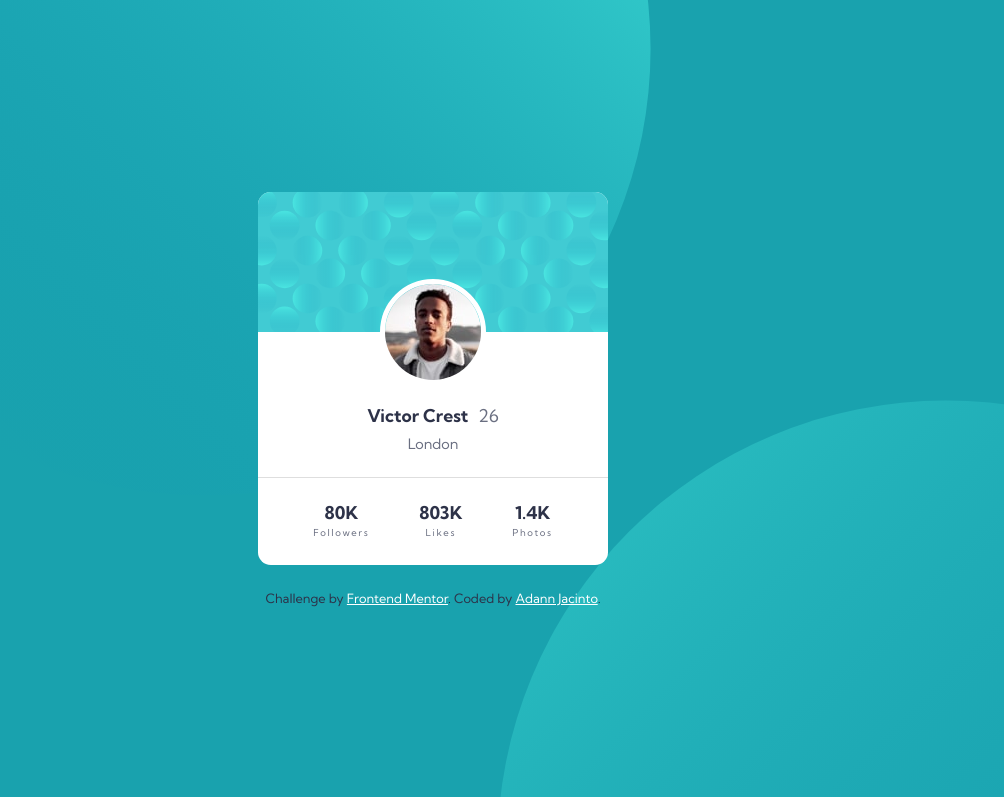
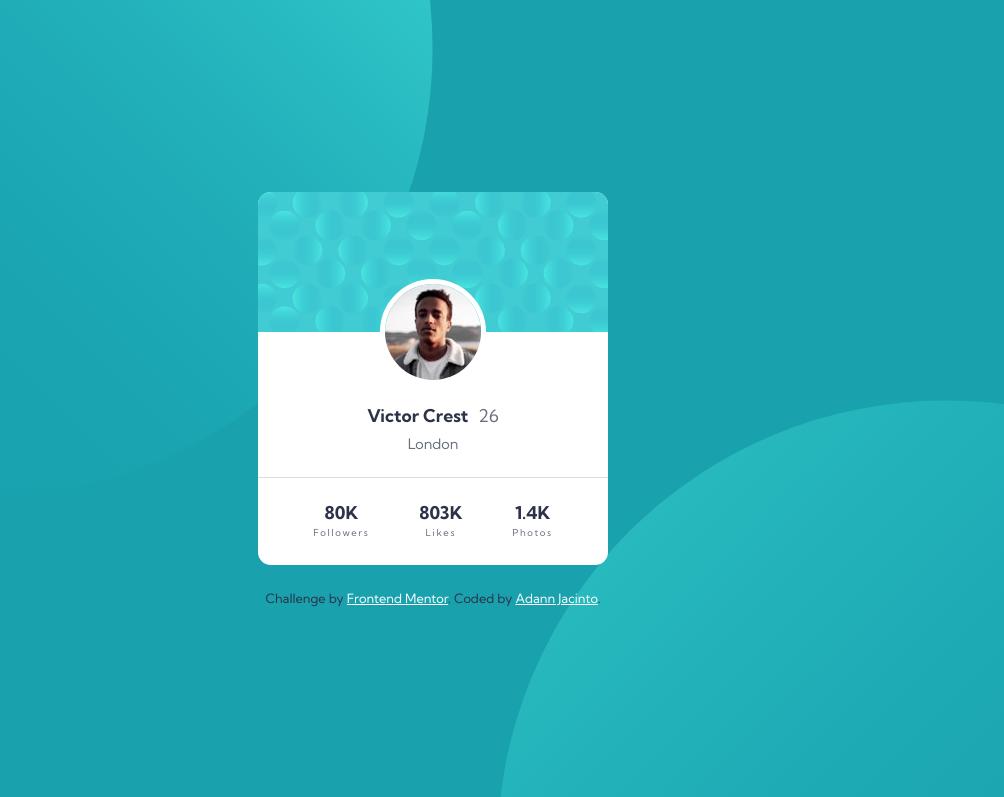
Before and after one commit to DanCodeCraft/FEM-ProfileCardBG, a plain HTML site: page index.html in a window 1280 px wide. Shown: the top 797 px of the page, without its empty margins (207-1211 px from the left). Drawn offline with Linux system fonts and the light colour scheme.

Commit message:
Add files via upload

```diff
--- a/css/style.css
+++ b/css/style.css
@@ -42,7 +42,7 @@ body {
 
 .background__top {
   top: -50%;
-  left: -3%;
+  left: -20%;
 }
 
 .background__bottom {
```
